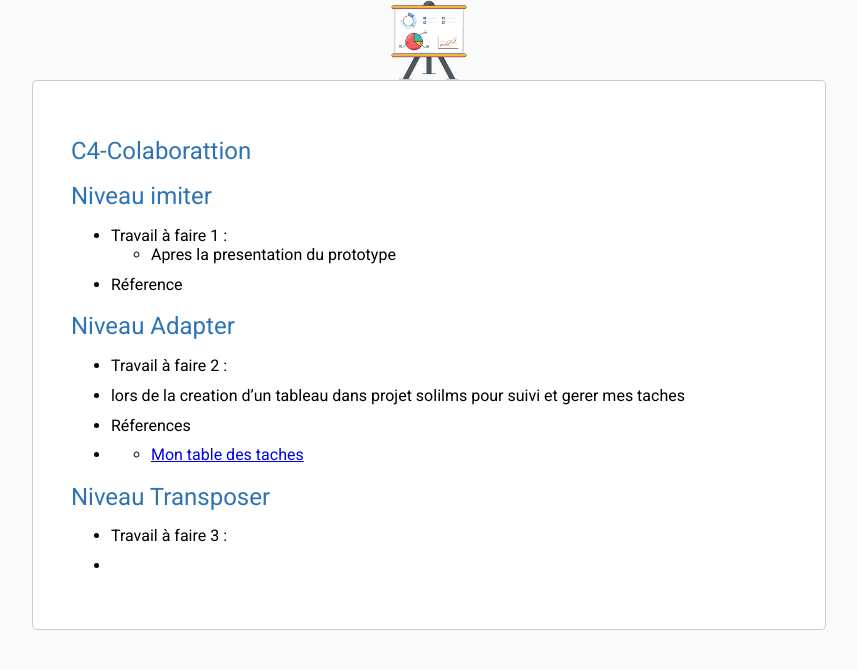
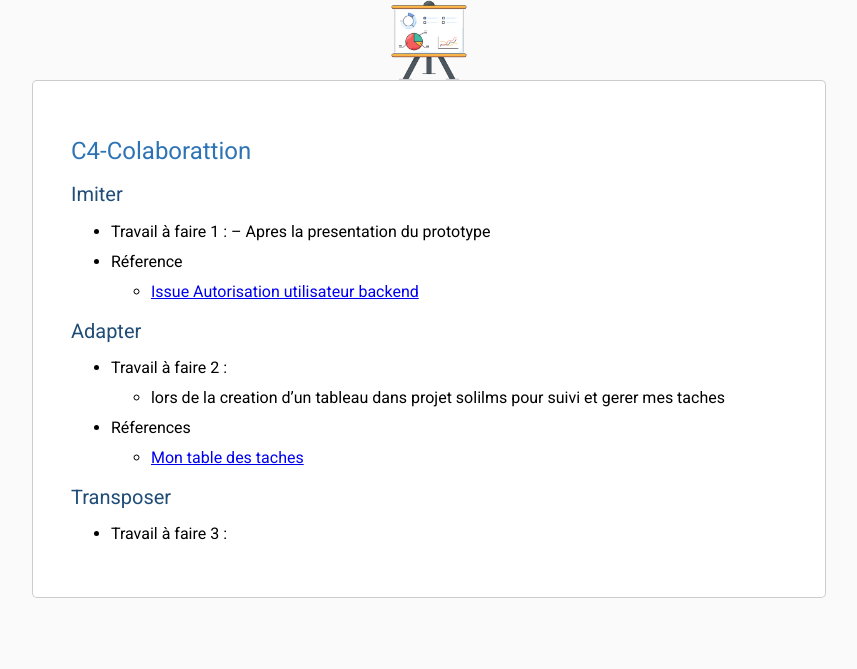
Before and after one commit to solicoders/evaluation, a Jekyll site: the page built from docs/Yasmine-daifane/C4_Colaborattion-Yasmine-daifane.md, in a window 1280 px wide. Shown: the top 669 px of the page, without its empty margins (211-1068 px from the left). Built offline with Jekyll 4.4.1, drawn with Linux system fonts in a browser that asks for light colours; our own code applies the rules of GitHub Pages for plain Markdown files.

```diff
--- a/docs/Yasmine-daifane/C4_Colaborattion-Yasmine-daifane.md
+++ b/docs/Yasmine-daifane/C4_Colaborattion-Yasmine-daifane.md
@@ -1,20 +1,25 @@
+---
+order : 61
+package : Yasmine-daifane
+---
 ## C4-Colaborattion
 
-## Niveau imiter
-
+### Imiter
 -  Travail à faire 1 :
-     - Apres la presentation du prototype
+     -- Apres la presentation du prototype
 
 - Réference
 
-## Niveau Adapter
+   - [Issue Autorisation utilisateur backend ](https://github.com/labs-web/prototype/issues/41)
+
+### Adapter
  - Travail à faire 2 :
 
-  -  lors de la creation d'un tableau dans projet solilms pour suivi et gerer mes taches
+   -  lors de la creation d'un tableau dans projet solilms pour suivi et gerer mes taches
+
   - Réferences
--    - [Mon table des taches ](https://github.com/orgs/solicoders/projects/26)
+    - [Mon table des taches ](https://github.com/orgs/solicoders/projects/26)
 
-## Niveau Transposer
+### Transposer
 
 - Travail à faire 3 :
--
```
